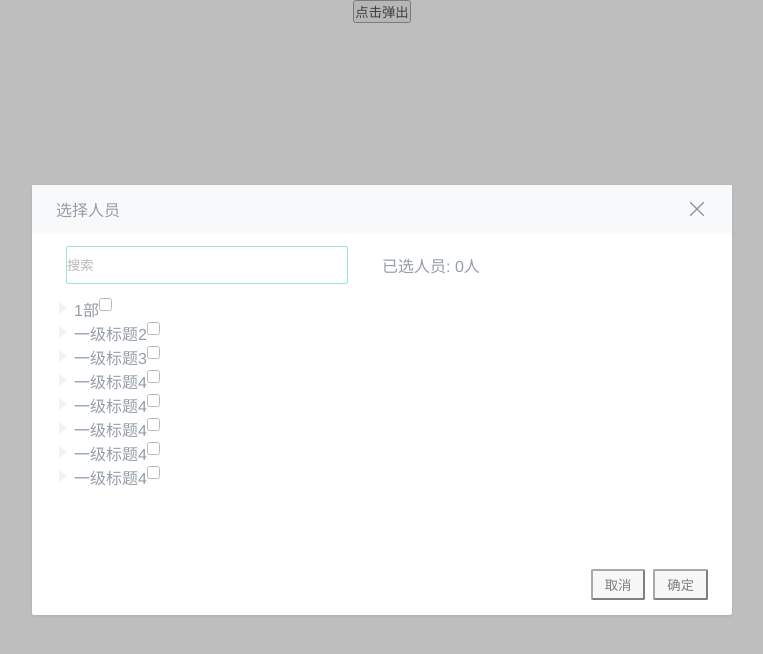
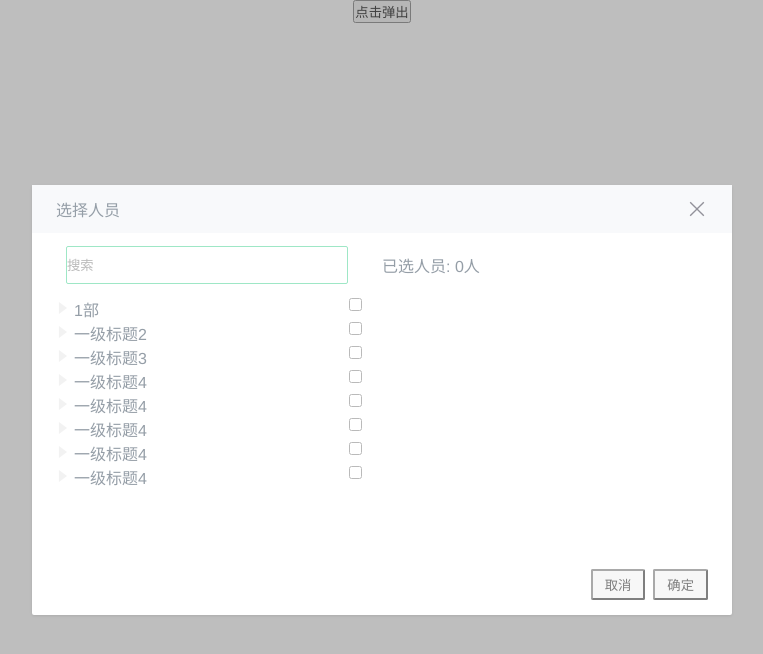
Before and after one commit to Mikeccx/TreeWidget, a Vue app: page / in a window 1280 px wide. Shown: the top 654 px of the page, without its empty margins (258-1021 px from the left). Built offline with nearby package versions, Linux system fonts and the light colour scheme.

Commit message:
修改样式

```diff
--- a/src/components/person.vue
+++ b/src/components/person.vue
@@ -213,6 +213,7 @@ export default {
         }
         .person-tree{
           height: 80%;
+          padding-right: 20px;
           overflow: auto;
           display: flex;
           justify-content: flex-start;
--- a/src/components/personTree.vue
+++ b/src/components/personTree.vue
@@ -1,7 +1,8 @@
 <template>
-    <ul>
+    <ul class="item">
       <li v-for="item in tree" :key = item.index >
         <div class="hover" @click="node.clickNode(item)">
+          <div class="item-left">
           <svg :class="!(item && item.child && item.child.length!=0)?'icon hidden':(!item.show? 'icon':'icon icon-selected') "
                   aria-hidden="true">
                 <use xlink:href="#icon-shixiangxiajiantou-"></use>
@@ -9,10 +10,13 @@
           <div class="title">
             {{item.title}}
           </div>
+          </div>
+          <div class="item-right">
           <label @click.stop="node.clickSelect(item)">
             <input class= 'checkbox' type="checkbox" :checked="item.selected"/>
             <!-- {{item.selected}} -->
           </label>
+          </div>
         </div>
           <template>
               <persontree   v-show="item.show && item.child" :tree="item.child" :node = "node"></persontree>
@@ -90,6 +94,11 @@ li{
   display: flex;
   flex-wrap: nowrap;
   cursor: pointer;
+  justify-content: space-between;
+  .item-left{
+    display: flex;
+    flex-wrap: nowrap;
+  }
 
 }
 .hover:hover{
```
